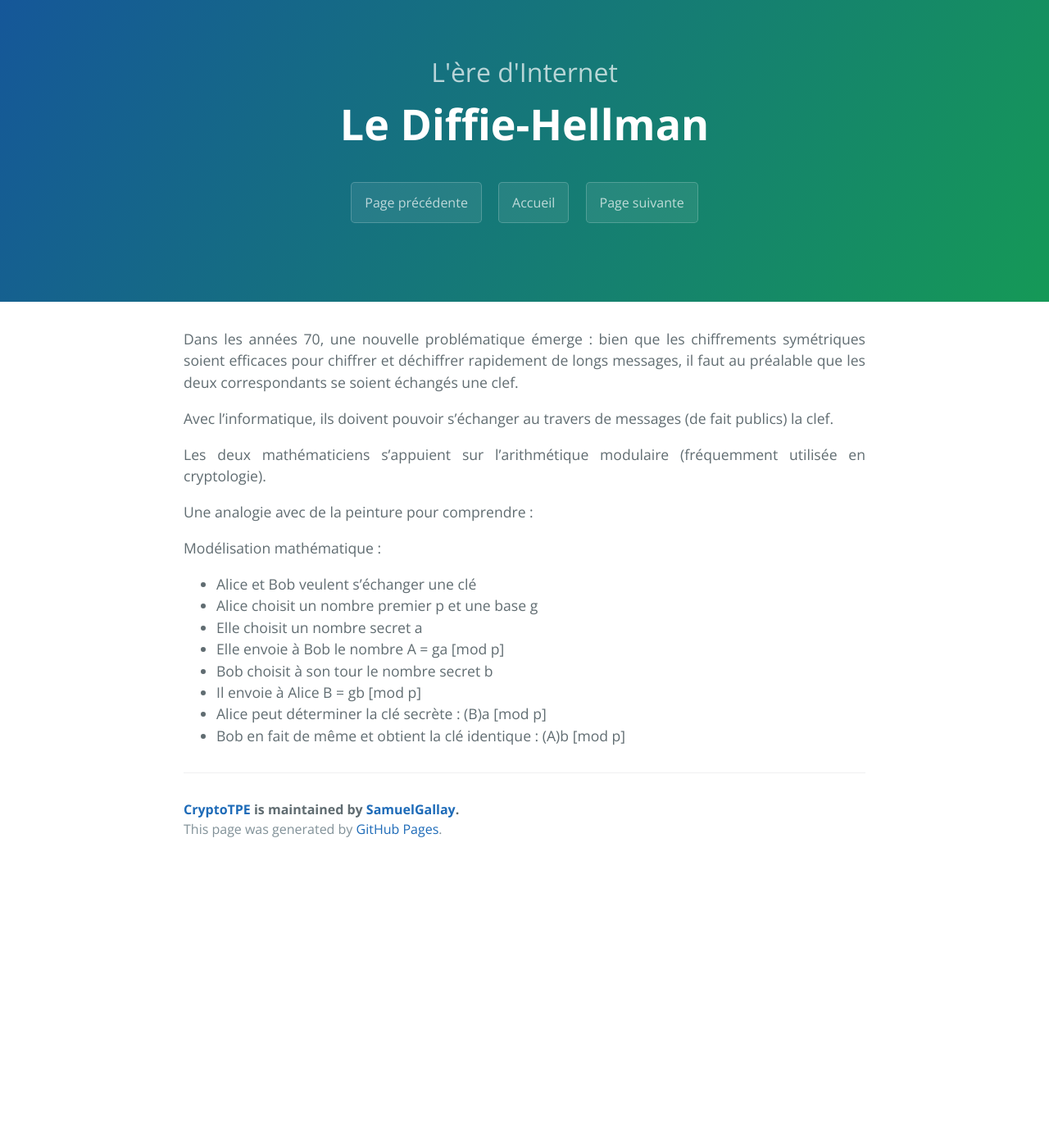
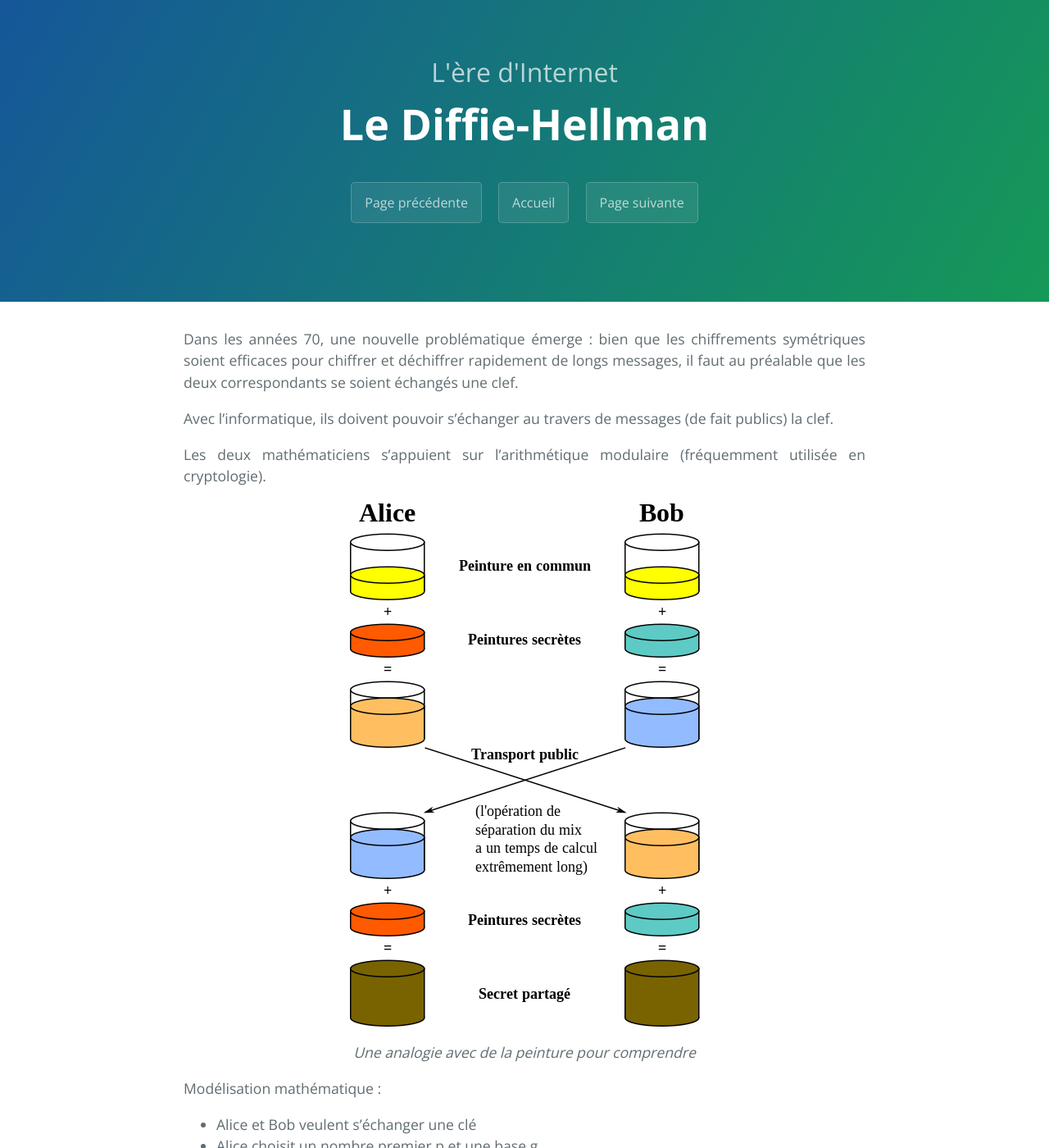
Before and after one commit to SamuelGallay/CryptoTPE, a Jekyll site: the page built from pages/4_Internet/2_diffie-hellman.md, in a window 1280 px wide and 1400 px high. Shown: the whole window at 82% size. Built offline with Jekyll 4.4.1, drawn with Linux system fonts in a browser that asks for light colours; our own code applies the rules of GitHub Pages for plain Markdown files.

Commit message:
Diffie-Hellman + DES

```diff
--- a/pages/4_Internet/2_diffie-hellman.md
+++ b/pages/4_Internet/2_diffie-hellman.md
@@ -12,7 +12,10 @@ Avec l’informatique, ils doivent pouvoir s’échanger au travers de messages
 
 Les deux mathématiciens s’appuient sur l’arithmétique modulaire (fréquemment utilisée en cryptologie).
 
-Une analogie avec de la peinture pour comprendre :
+
+<img src="{{ "/assets/4_Internet/diffie-hellman1.png" | relative_url }}" alt="diffie" style="margin: 0 auto;display: block;"/>
+<p align="center"> <em> Une analogie avec de la peinture pour comprendre </em> </p>
+
 
 Modélisation mathématique :
 * Alice et Bob veulent s’échanger une clé
```
Also changed, not shown: pages/4_Internet/1_des.md (+6 -0 lines), assets/4_Internet/des1.png (added), assets/4_Internet/diffie-hellman1.png (added).
